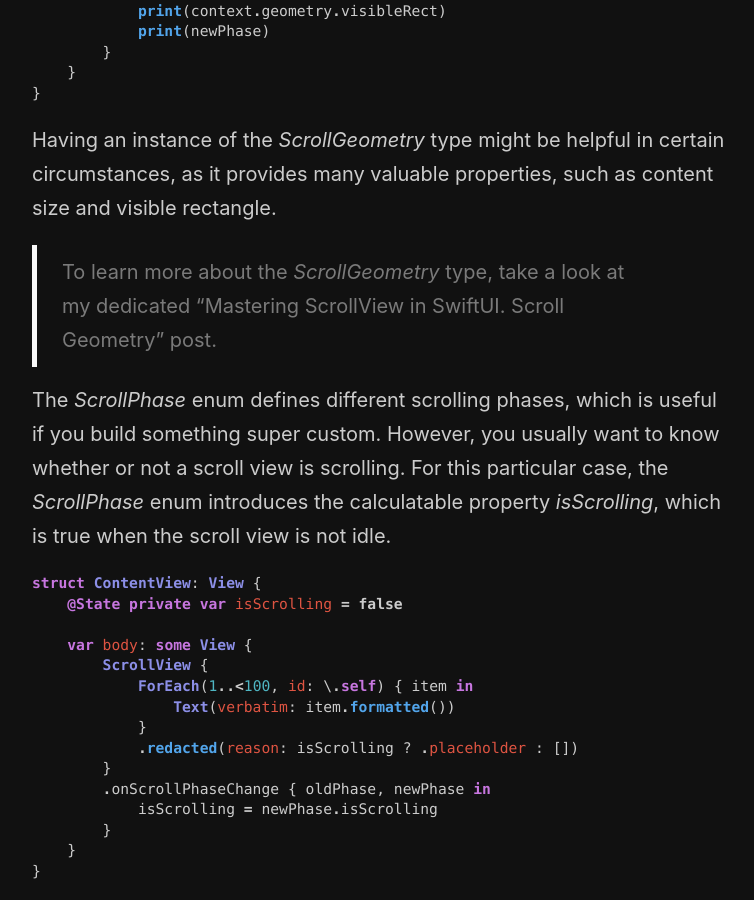
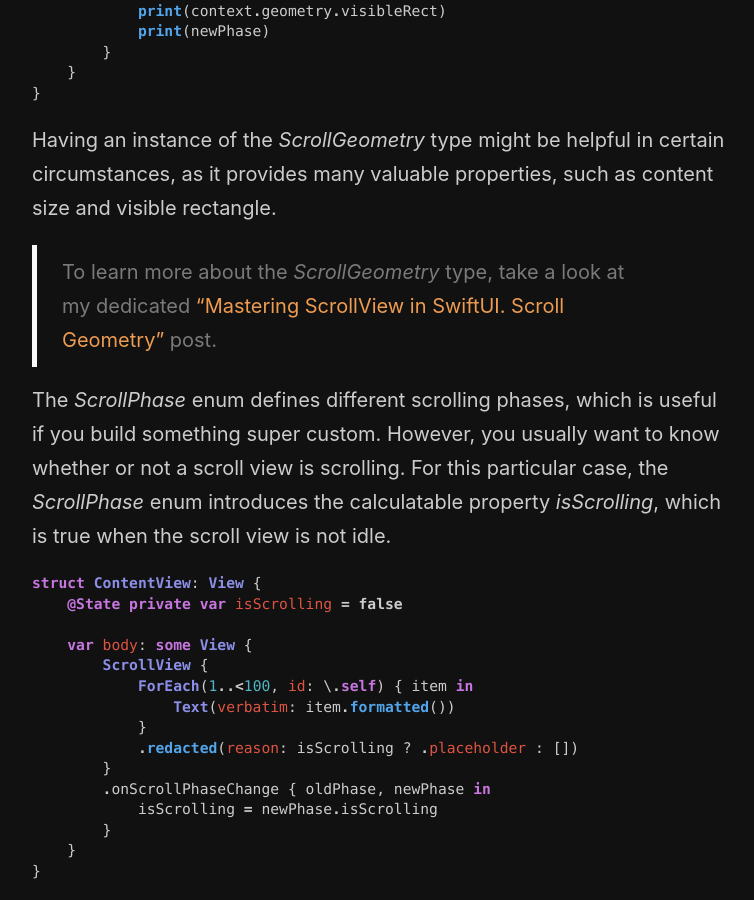
Before and after one commit to mecid/mecid.github.io, a Jekyll site: the page built from _posts/2024-07-02-mastering-scrollview-in-swiftui-scroll-phases.md, in a window 1280 px wide and 900 px high, scrolled down 2335 px. Shown: the whole window, without its empty margins (258-1012 px from the left). Built offline with Jekyll 4.4.1, drawn with Linux system fonts in a browser that asks for light colours; some of the changed lines change nothing that is shown.

Commit message:
reference post added to the scroll phases post

```diff
--- a/_posts/2024-07-02-mastering-scrollview-in-swiftui-scroll-phases.md
+++ b/_posts/2024-07-02-mastering-scrollview-in-swiftui-scroll-phases.md
@@ -76,7 +76,7 @@ struct ContentView: View {
 
 Having an instance of the *ScrollGeometry* type might be helpful in certain circumstances, as it provides many valuable properties, such as content size and visible rectangle.
 
-> To learn more about the *ScrollGeometry* type, take a look at my dedicated "Mastering ScrollView in SwiftUI. Scroll Geometry" post.
+> To learn more about the *ScrollGeometry* type, take a look at my dedicated ["Mastering ScrollView in SwiftUI. Scroll Geometry"](/2024/06/25/mastering-scrollview-in-swiftui-scroll-geometry/) post.
 
 The *ScrollPhase* enum defines different scrolling phases, which is useful if you build something super custom. However, you usually want to know whether or not a scroll view is scrolling. For this particular case, the *ScrollPhase* enum introduces the calculatable property *isScrolling*, which is true when the scroll view is not idle.
 
```
